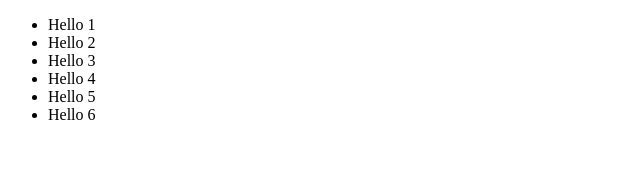
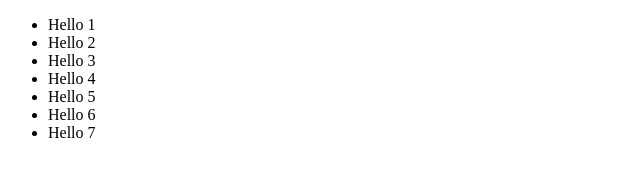
Before and after one commit to s-krumov/default-web, a plain HTML site: page hello-there.html in a window 1280 px wide. Shown: the full height of the page, 0-640 px from the left. Drawn offline with Linux system fonts and the light colour scheme.

Commit message:
commit 7

```diff
--- a/hello-there.html
+++ b/hello-there.html
@@ -13,6 +13,7 @@
   <li>Hello 4</li>
   <li>Hello 5</li>
   <li>Hello 6</li>
+  <li>Hello 7</li>
  </ul>
 </body>
 </html>
```
